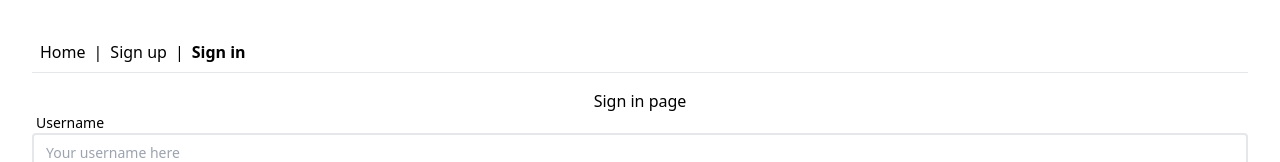
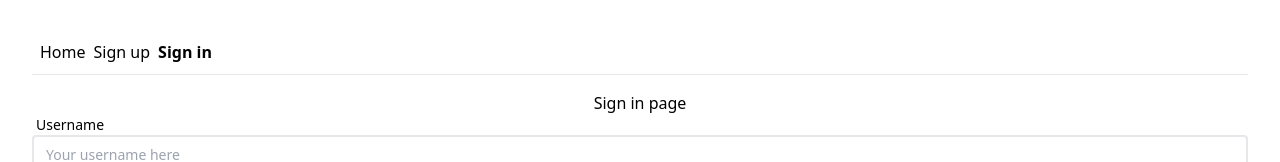
Before and after one commit to Jodarini/hello-build, a React (Vite) app: page /login in a window 1280 px wide. Shown: the top 162 px of the page. Built offline with nearby package versions, Linux system fonts and the light colour scheme; no server answers.

Commit message:
feat: filter repos by input

```diff
--- a/src/components/Repositories.tsx
+++ b/src/components/Repositories.tsx
@@ -1,4 +1,10 @@
-import { Dispatch, SetStateAction, useEffect, useRef, useState } from "react";
+import {
+  ChangeEvent,
+  Dispatch,
+  SetStateAction,
+  useEffect,
+  useState,
+} from "react";
 
 interface Repository {
   id: string;
@@ -10,6 +16,8 @@ export const Repositories = ({ username }: { username: string }) => {
   );
   const [favRepos, setFavRepos] = useState<Repository[] | undefined>([]);
   const [accessToken, setAccessToken] = useState<string | null>(null);
+  const [searchInput, setSearchInput] = useState("");
+
   useEffect(() => {
     const checkAccessToken = () => {
       const token = localStorage.getItem("access_token");
@@ -88,12 +96,30 @@ export const Repositories = ({ username }: { username: string }) => {
     return data.data.user.repositories.nodes;
   };
 
+  const handleFilterChange = (e: ChangeEvent<HTMLInputElement>) => {
+    setSearchInput(e.target.value);
+  };
+
+  const filteredRepos = repositories?.filter((repo) =>
+    repo.name.toLowerCase().includes(searchInput.toLowerCase()),
+  );
+
   return (
-    <div>
-      <div className="flex w-full justify-between">
+    <div className="py-4">
+      <div className="flex flex-col md:flex-row w-full md:justify-between">
         <div>
-          {repositories
-            ? repositories.map((repo) => (
+          <h2 className="font-bold text-[#172c45] text-2xl sm:text-1xl lg:text-3xl">
+            Your repos
+          </h2>
+          <input
+            type="text"
+            placeholder="Search repositories"
+            className="w-full appearance-none border-2 rounded py-2 px-3 font-normal text-primary text-sm "
+            value={searchInput}
+            onChange={(e) => handleFilterChange(e)}
+          />
+          {filteredRepos
+            ? filteredRepos.map((repo) => (
                 <Repository
                   key={repo.id}
                   name={repo.name}
@@ -103,9 +129,12 @@ export const Repositories = ({ username }: { username: string }) => {
             : "This user has no repos"}
         </div>
         <div>
+          <h2 className="font-bold text-[#172c45] text-2xl sm:text-1xl lg:text-3xl">
+            Favorites
+          </h2>
           {favRepos && favRepos.length > 0
             ? favRepos.map((repo) => (
-                <div key={repo.name + "fav"} className="flex gap-2">
+                <div key={repo.id + "fav"} className="flex gap-2">
                   <p>{repo.name}</p>
                 </div>
               ))
@@ -129,15 +158,15 @@ const Repository = ({
     setIsFavorite(!isFavorite);
     setFavRepos((prevRepos) => {
       if (isFavorite) {
-        return prevRepos?.filter((repo) => repo.name === name);
+        return prevRepos?.filter((repo) => repo.name !== name);
       } else {
-        return [...prevRepos, { name: name }];
+        return [...(prevRepos || []), { name: name }];
       }
     });
   };
   return (
-    <div>
-      <div className="flex gap-2">
+    <div className="py-4 px-2 bg-slate-50 shadow mb-2">
+      <div className="flex gap-2 justify-between">
         <p>{name}</p>
         <input type="checkbox" checked={isFavorite} onChange={handleChange} />
       </div>
--- a/src/routes/__root.tsx
+++ b/src/routes/__root.tsx
@@ -5,15 +5,22 @@ export const Route = createRootRoute({
   component: () => (
     <>
       <div className="p-2 flex gap-2">
-        <Link to="/" className="[&.active]:font-bold">
+        <Link
+          to="/"
+          className=" block py-4 px-2  sm:px-0 sm:py-0 sm:inline-block sm:mt-0 active:bg-active active:text-white sm:active:bg-transparent  border-b-2 border-transparent [&.active]:font-bold"
+        >
           Home
         </Link>
-        {" | "}
-        <Link to="/sign-up" className="[&.active]:font-bold">
+        <Link
+          to="/sign-up"
+          className=" block py-4 px-2  sm:px-0 sm:py-0 sm:inline-block sm:mt-0 active:bg-active active:text-white sm:active:bg-transparent  border-b-2 border-transparent [&.active]:font-bold"
+        >
           Sign up
         </Link>
-        {" | "}
-        <Link to="/login" className="[&.active]:font-bold">
+        <Link
+          to="/login"
+          className=" block py-4 px-2  sm:px-0 sm:py-0 sm:inline-block sm:mt-0 active:bg-active active:text-white sm:active:bg-transparent  border-b-2 border-transparent [&.active]:font-bold"
+        >
           Sign in
         </Link>
       </div>
```
Also changed, not shown: 1 other file (tests, documents, lock files or other folders).
